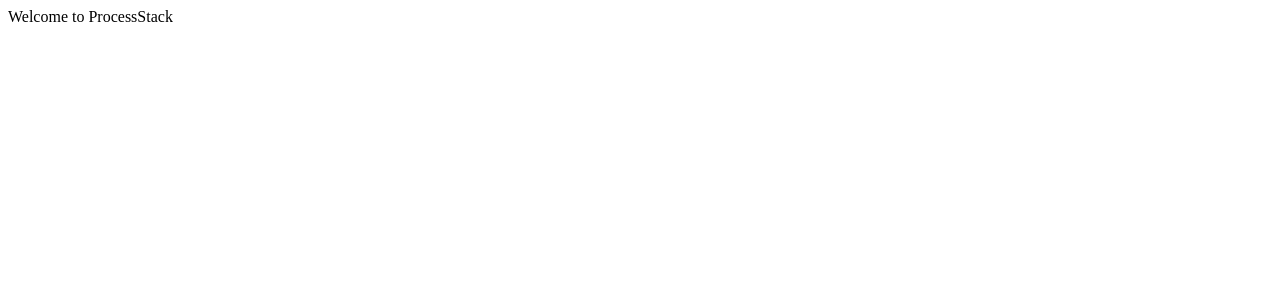
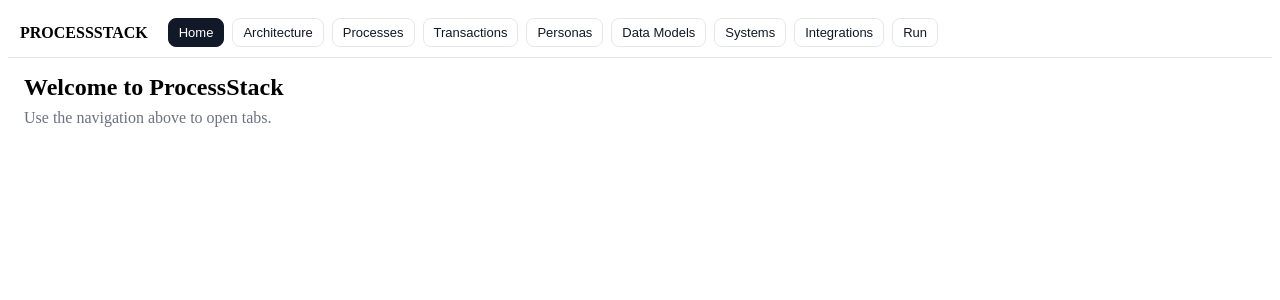
Before and after one commit to SirDunners/ProcessStack, a React (Vite) app in the folder root/apps/web/: page / in a window 1280 px wide. Shown: the top 300 px of the page. Built offline with nearby package versions, Linux system fonts and the light colour scheme.

Commit message:
updates and troubleshooting

```diff
--- a/root/apps/web/src/App.tsx
+++ b/root/apps/web/src/App.tsx
@@ -1,20 +1,123 @@
 import { useProcessStackState } from "./state/useProcessStackState";
+
 import PersonasTab from "./tabs/PersonasTab";
 import ProcessesTab from "./tabs/ProcessesTab";
 import DataModelsTab from "./tabs/DataModelsTab";
 import SystemsTab from "./tabs/SystemsTab";
 import IntegrationsTab from "./tabs/IntegrationsTab";
 import ArchitectureTab from "./tabs/ArchitectureTab";
+import TransactionsTab from "./tabs/TransactionsTab";
 
 export default function App() {
-  const { tab } = useProcessStackState();
+  const { tab, setTab } = useProcessStackState();
 
-  if (tab === "personas") return <PersonasTab />;
-  if (tab === "processes") return <ProcessesTab />;
-  if (tab === "dataModels") return <DataModelsTab />;
-  if (tab === "systems") return <SystemsTab />;
-  if (tab === "integrations") return <IntegrationsTab />;
-  if (tab === "architecture") return <ArchitectureTab />;
+  return (
+    <div style={{ height: "100vh", display: "flex", flexDirection: "column" }}>
+      {/* Top navigation */}
+      <div
+        style={{
+          display: "flex",
+          gap: 8,
+          padding: "10px 12px",
+          borderBottom: "1px solid #e5e7eb",
+          alignItems: "center",
+          flexWrap: "wrap"
+        }}
+      >
+        <div style={{ fontWeight: 800, marginRight: 12 }}>PROCESSSTACK</div>
 
-  return <div>Welcome to ProcessStack</div>;
+        <NavButton active={tab === "home"} onClick={() => setTab("home")}>
+          Home
+        </NavButton>
+
+        <NavButton active={tab === "architecture"} onClick={() => setTab("architecture")}>
+          Architecture
+        </NavButton>
+
+        <NavButton active={tab === "processes"} onClick={() => setTab("processes")}>
+          Processes
+        </NavButton>
+
+        <NavButton active={tab === "transactions"} onClick={() => setTab("transactions")}>
+          Transactions
+        </NavButton>
+
+        <NavButton active={tab === "personas"} onClick={() => setTab("personas")}>
+          Personas
+        </NavButton>
+
+        <NavButton active={tab === "dataModels"} onClick={() => setTab("dataModels")}>
+          Data Models
+        </NavButton>
+
+        <NavButton active={tab === "systems"} onClick={() => setTab("systems")}>
+          Systems
+        </NavButton>
+
+        <NavButton active={tab === "integrations"} onClick={() => setTab("integrations")}>
+          Integrations
+        </NavButton>
+
+        <NavButton active={tab === "run"} onClick={() => setTab("run")}>
+          Run
+        </NavButton>
+      </div>
+
+      {/* Main content */}
+      <div style={{ flex: 1, minHeight: 0 }}>
+        {tab === "architecture" && <ArchitectureTab />}
+        {tab === "processes" && <ProcessesTab />}
+        {tab === "transactions" && <TransactionsTab />}
+        {tab === "personas" && <PersonasTab />}
+        {tab === "dataModels" && <DataModelsTab />}
+        {tab === "systems" && <SystemsTab />}
+        {tab === "integrations" && <IntegrationsTab />}
+
+        {tab === "run" && (
+          <div style={{ padding: 16 }}>
+            <h2 style={{ margin: 0, marginBottom: 8 }}>Run</h2>
+            <div style={{ color: "#6b7280" }}>
+              Run tab content isn’t built yet — placeholder so navigation works.
+            </div>
+          </div>
+        )}
+
+        {tab === "home" && (
+          <div style={{ padding: 16 }}>
+            <h2 style={{ margin: 0, marginBottom: 8 }}>Welcome to ProcessStack</h2>
+            <div style={{ color: "#6b7280" }}>
+              Use the navigation above to open tabs.
+            </div>
+          </div>
+        )}
+      </div>
+    </div>
+  );
 }
+
+function NavButton({
+  active,
+  onClick,
+  children
+}: {
+  active: boolean;
+  onClick: () => void;
+  children: React.ReactNode;
+}) {
+  return (
+    <button
+      onClick={onClick}
+      style={{
+        padding: "6px 10px",
+        borderRadius: 8,
+        border: "1px solid " + (active ? "#111827" : "#e5e7eb"),
+        background: active ? "#111827" : "white",
+        color: active ? "white" : "#111827",
+        cursor: "pointer",
+        fontSize: 13
+      }}
+    >
+      {children}
+    </button>
+  );
+}
--- a/root/apps/web/src/state/useProcessStackState.ts
+++ b/root/apps/web/src/state/useProcessStackState.ts
@@ -3,6 +3,7 @@ import { seed } from "../metadata/seed";
 import { loadFromStorage, saveToStorage, STORAGE_KEY } from "../utils/storage";
 import { uid } from "../utils/helpers";
 import { AVATAR_BANK } from "../avatarBank";
+import { Panel, Button, Input, Select } from "../components/ui-primitives";
 
 import type {
   Persona,
@@ -19,9 +20,21 @@ import type {
 
 export function useProcessStackState() {
   // Tabs
-  const [tab, setTab] = useState<
-    "home" | "architecture" | "processes" | "transactions" | "personas" | "dataModels" | "run"
-  >("home");
+
+
+const [tab, setTab] = useState<
+| "home"
+| "architecture"
+| "processes"
+| "transactions"
+| "personas"
+| "dataModels"
+| "systems"
+| "integrations"
+| "run"
+>("home");
+
+
 
   const [transactionsInitialView, setTransactionsInitialView] =
     useState<"list" | "detail">("list");
@@ -191,10 +204,12 @@ export function useProcessStackState() {
   }));
 
 
+
   const systemOptions = (data.systems ?? []).map((s: SystemModel) => ({
-    value: s.name,
+    value: s.system_id,
     label: s.name
   }));
+
 // -------------------------
   // Persona Actions
   // -------------------------
@@ -214,7 +229,7 @@ export function useProcessStackState() {
 
   function getAvatarForPersona(p: Persona | undefined | null) {
     const avatarId = p?.avatar_id || "";
-    const found = AVATAR_BANK.find((a: any) => a.id === avatarId);
+    const found = AVATAR_BANK.find((a) => a.avatar_id === avatarId);
     return found ?? AVATAR_BANK[0];
   }
 
@@ -223,8 +238,10 @@ export function useProcessStackState() {
     if (!name) return;
 
     const newId = `PER-${uid()}`;
+
     const avatar_id =
-      (createPersonaDraft.avatar_id || "").trim() || (AVATAR_BANK[0]?.id ?? "");
+    (createPersonaDraft.avatar_id || "").trim() || (AVATAR_BANK[0]?.avatar_id ?? "");
+
 
     const newPersona: Persona = {
       persona_id: newId,
@@ -845,6 +862,14 @@ const runTransaction = (data.transactions ?? []).find(
     saveEditStep,
     deleteStep,
 
+
+    // UI primitives (legacy pattern used by List components)
+    Panel,
+    Button,
+    Input,
+    Select,
+
+
     // System Actions (inside transactions)
     addSystemActionFromDraft,
     openEditSystemAction,
```
